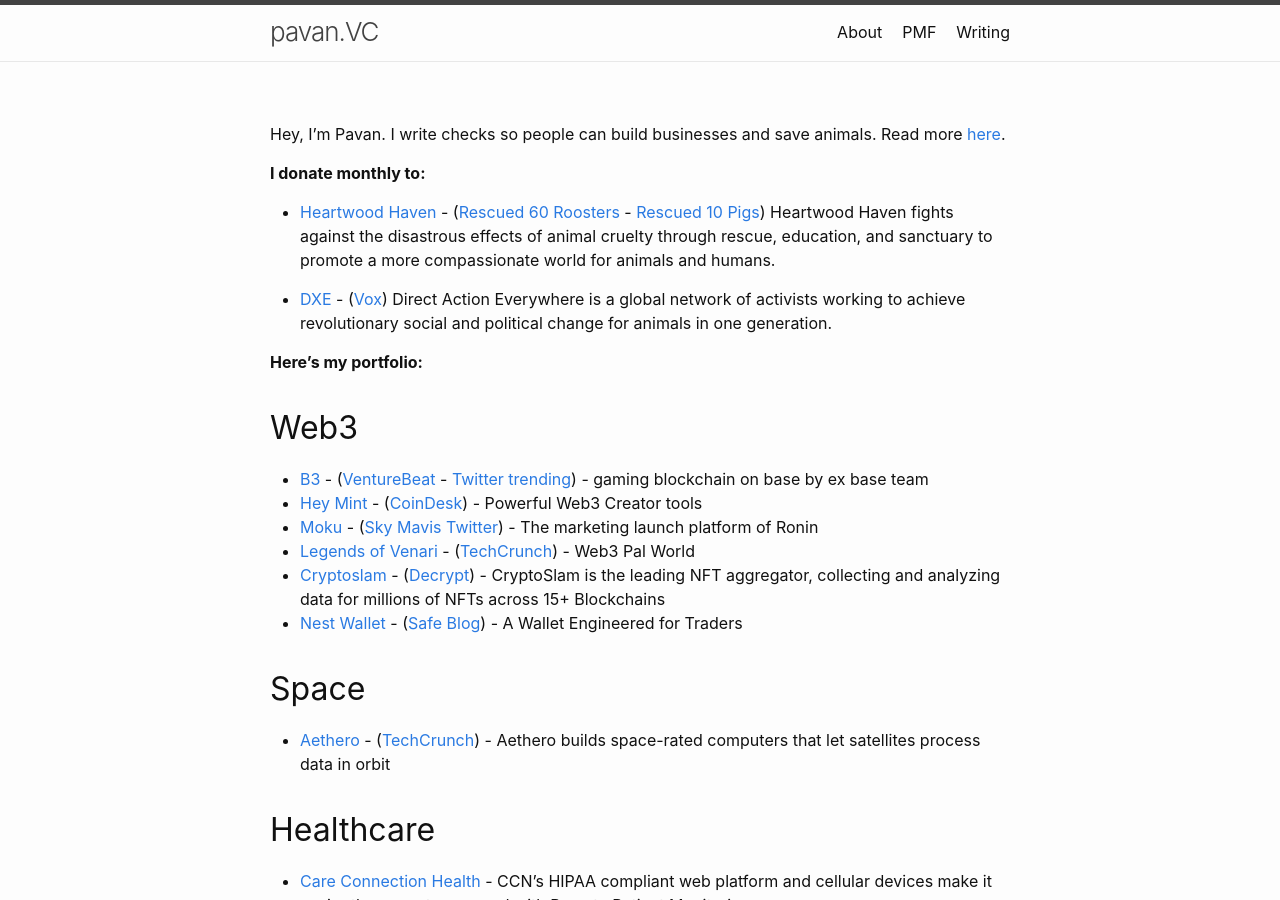
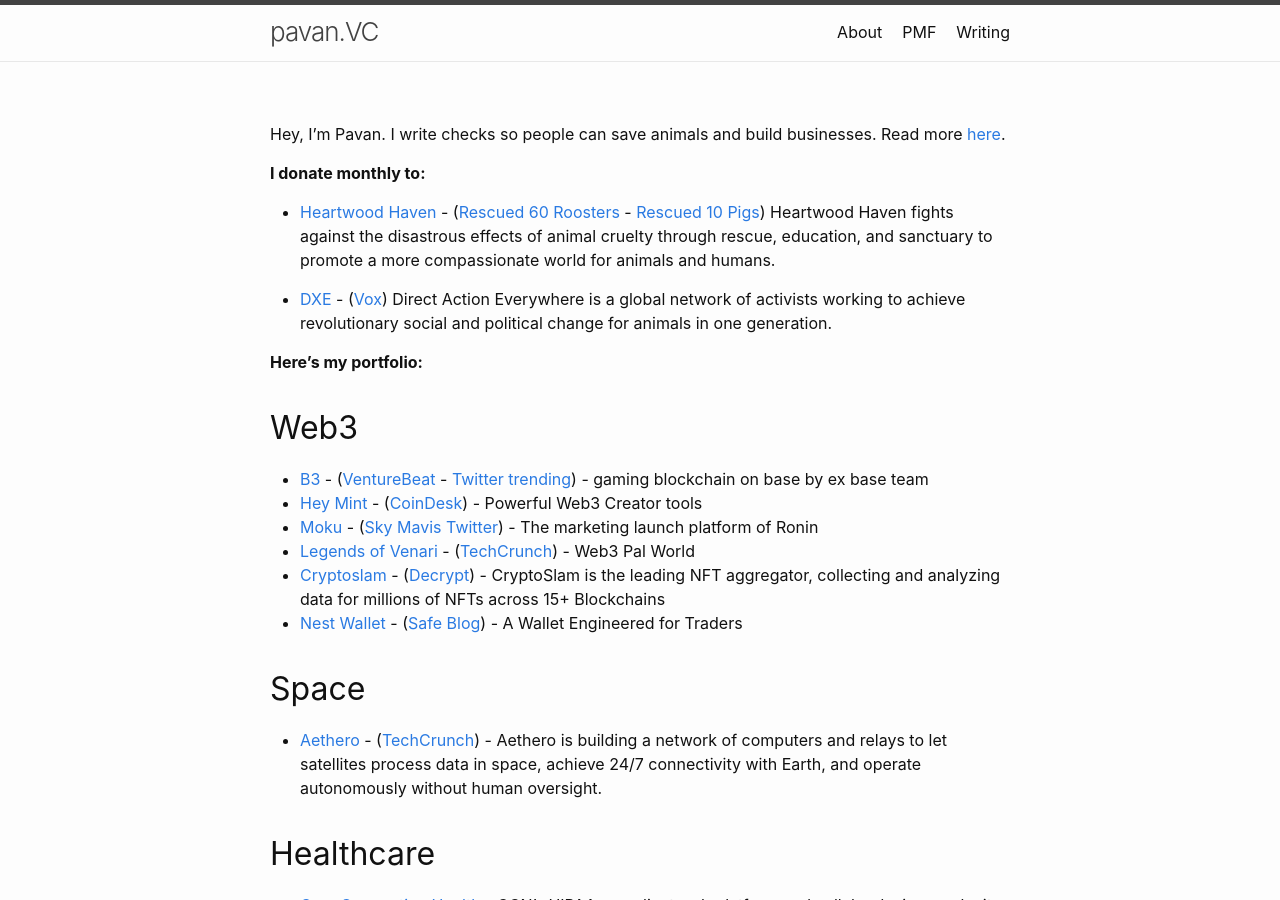
Before and after one commit to katpavan/katpavan.github.io, a Jekyll site: the page built from index.md, in a window 1280 px wide and 900 px high. Built offline with Jekyll 4.4.1, drawn with Linux system fonts in a browser that asks for light colours.

Commit message:
Update index.md

```diff
--- a/index.md
+++ b/index.md
@@ -5,7 +5,7 @@
 layout: home
 ---
 
-Hey, I'm Pavan. I write checks so people can build businesses and save animals. Read more [here](/about/).
+Hey, I'm Pavan. I write checks so people can save animals and build businesses. Read more [here](/about/).
 
 **I donate monthly to:**
 
@@ -25,7 +25,7 @@
 - [Nest Wallet](https://nestwallet.xyz/) - ([Safe Blog](https://safe.global/blog/safe-case-2-digital-ownership-in-your-pocket)) - A Wallet Engineered for Traders
 
 ## Space
-- [Aethero](https://aethero.com/) - ([TechCrunch](https://techcrunch.com/2024/07/02/computing-and-shielding-startups-join-forces-to-put-ai-capable-chips-in-space/)) - Aethero builds space-rated computers that let satellites process data in orbit
+- [Aethero](https://aethero.com/) - ([TechCrunch](https://techcrunch.com/2024/07/02/computing-and-shielding-startups-join-forces-to-put-ai-capable-chips-in-space/)) - Aethero is building a network of computers and relays to let satellites process data in space, achieve 24/7 connectivity with Earth, and operate autonomously without human oversight.
 
 ## Healthcare
 
```
